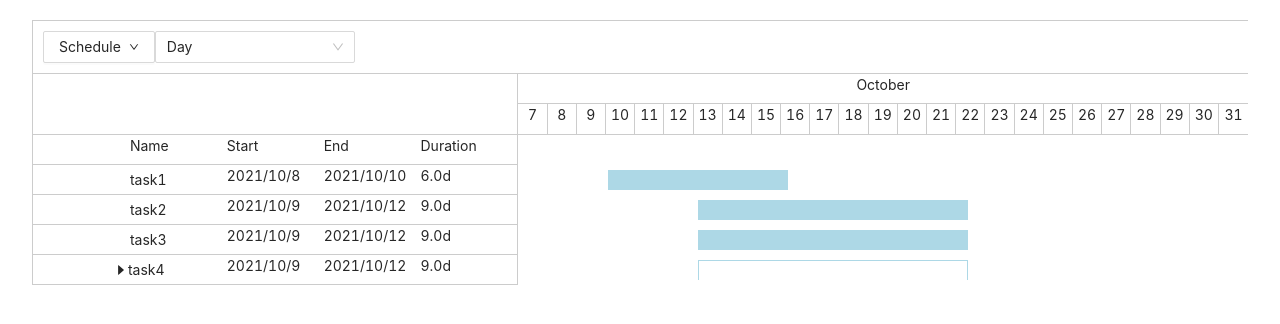
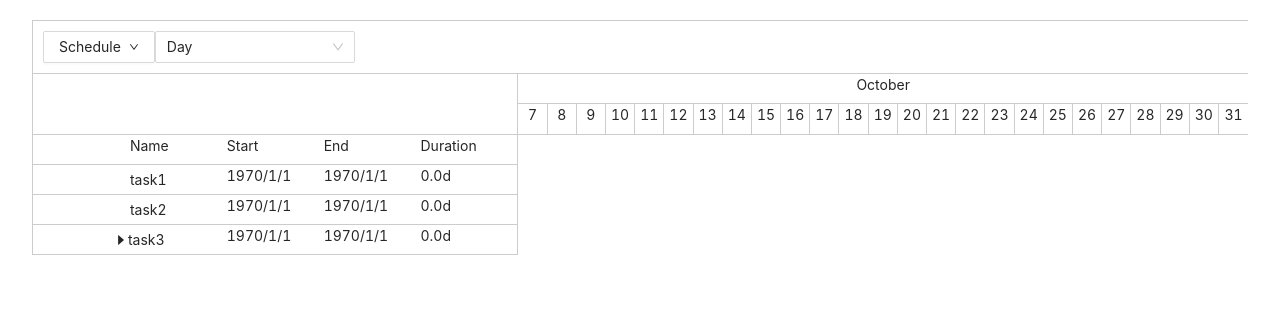
Before and after one commit to firoozej/gantt, a React (Create React App) app: page / in a window 1280 px wide. Shown: the top 324 px of the page. Built offline with nearby package versions, Linux system fonts and the light colour scheme.

Commit message:
Finalize conditions for allowing task indent

```diff
--- a/src/App.tsx
+++ b/src/App.tsx
@@ -5,101 +5,10 @@ import "antd/dist/antd.css";
 import Gantt from "./components/gantt/ganttChart";
 import TranslationProvider from "./translation/translationProvider";
 import { resources } from "translation/resources";
+import { initialGanttData } from "test";
 
 const App: React.FC = () => {
-    const data = {
-        project: {
-            start: 1633638600000,
-            end: 1633638600000 + 3 * 24 * 60 * 60 * 1000,
-            calendar: {
-                dayDuration: 8 * 60 * 60 * 1000,
-            },
-        },
-        resources: [
-            {
-                id: 1,
-                name: "cnc1",
-            },
-            {
-                id: 2,
-                name: "cnc2",
-            },
-        ],
-        tasks: [
-            {
-                id: 1,
-                order: 0,
-                name: "task1",
-                duration: 2 * 24 * 60 * 60 * 1000,
-                start: 1633725000000,
-                predecessors: {},
-                resources: [],
-                children: [],
-            },
-            {
-                id: 2,
-                name: "task2",
-                order: 1,
-                duration: 3 * 24 * 60 * 60 * 1000,
-                start: 1633811400000,
-                predecessors: {},
-                resources: [],
-                children: [],
-            },
-            {
-                id: 3,
-                order: 2,
-                name: "task3",
-                duration: 3 * 24 * 60 * 60 * 1000,
-                start: 1633811400000,
-                predecessors: {},
-                resources: [],
-                children: [],
-            },
-            {
-                id: 4,
-                order: 3,
-                name: "task4",
-                duration: 3 * 24 * 60 * 60 * 1000,
-                start: 1633811400000,
-                predecessors: {},
-                resources: [],
-                children: [
-                    {
-                        id: 5,
-                        order: 4,
-                        name: "task5",
-                        duration: 3 * 24 * 60 * 60 * 1000,
-                        start: 1633811400000,
-                        predecessors: {},
-                        resources: [],
-                        children: [],
-                    },
-                    {
-                        id: 6,
-                        order: 5,
-                        name: "task6",
-                        duration: 3 * 24 * 60 * 60 * 1000,
-                        start: 1633811400000,
-                        predecessors: {},
-                        resources: [],
-                        children: [
-                            {
-                                id: 7,
-                                order: 6,
-                                name: "task7",
-                                duration: 3 * 24 * 60 * 60 * 1000,
-                                start: 1633811400000,
-                                predecessors: {},
-                                resources: [],
-                                children: [],
-                            },
-                        ],
-                    },
-                ],
-            },
-        ],
-    };
+    const data = { ...initialGanttData };
     i18n.use(initReactI18next) // passes i18n down to react-i18next
         .init({
             resources,
--- a/src/components/gantt/ganttRow/task.tsx
+++ b/src/components/gantt/ganttRow/task.tsx
@@ -49,7 +49,7 @@ const Task: React.FC<PropTypes> = ({
                 className={classnames(
                     classes.taskRow,
                     active ? classes.active : "",
-                    task.order % 2 === 0 ? classes.even : classes.odd,
+                    task.rowNumber % 2 === 0 ? classes.even : classes.odd,
                     lastRow && classes.lastRow
                 )}
                 style={{
--- a/src/components/gantt/toolBar/findTaskByOrder.ts
+++ /dev/null
@@ -1,16 +0,0 @@
-import { TaskType } from "../types";
-
-export const findTaskByOrder = (tasks: TaskType[], order: number): TaskType => {
-    if (tasks[0].order === order) {
-        return tasks[0];
-    }
-    let task: TaskType = tasks[tasks.length - 1];
-    for (let index = 0; index < tasks.length; index++) {
-        if (tasks[index].order > order) {
-            task = tasks[index - 1];
-            break;
-        }
-    }
-    if (task.order === order) return task;
-    else return findTaskByOrder(task.children, order);
-};
--- /dev/null
+++ b/src/components/gantt/toolBar/findTaskByRowNumber.ts
@@ -0,0 +1,16 @@
+import { TaskType } from "../types";
+
+export const findTaskByRowNumber = (tasks: TaskType[], rowNumber: number): TaskType => {
+    if (tasks[0].rowNumber === rowNumber) {
+        return tasks[0];
+    }
+    let task: TaskType = tasks[tasks.length - 1];
+    for (let index = 0; index < tasks.length; index++) {
+        if (tasks[index].rowNumber > rowNumber) {
+            task = tasks[index - 1];
+            break;
+        }
+    }
+    if (task.rowNumber === rowNumber) return task;
+    else return findTaskByRowNumber(task.children, rowNumber);
+};
--- a/src/components/gantt/toolBar/indentMenu.tsx
+++ b/src/components/gantt/toolBar/indentMenu.tsx
@@ -2,7 +2,7 @@ import React, { FunctionComponent, useEffect, useState } from "react";
 import { useTranslation } from "react-i18next";
 import { Menu } from "ui-ant";
 import { TaskType } from "components/gantt/types";
-import { findTaskByOrder } from "./findTaskByOrder";
+import { findTaskByRowNumber } from "./findTaskByRowNumber";
 
 type PropTypes = {
     tasks: TaskType[];
@@ -21,18 +21,38 @@ const IndentMenu: FunctionComponent<PropTypes> = ({ selectedTasks, tasks, onTask
         }
 
         let disableIndent = false;
-        let orders = selectedTasks.map(t => t.order);
-        orders.sort((a, b) => a - b);
+        const orderedSelectedTasks = [...selectedTasks].sort(
+            (a: TaskType, b: TaskType) => a.rowNumber - b.rowNumber
+        );
+        const selectedTasksIds = selectedTasks.map(task => task.id);
 
-        for (let index = 0; index < orders.length; index++) {
-            if (orders[index + 1] && orders[index + 1] - orders[index] > 1) {
+        for (let index = 0; index < orderedSelectedTasks.length; index++) {
+            const nextSelectedTaskOrder = orderedSelectedTasks[index + 1]
+                ? orderedSelectedTasks[index + 1]
+                : null;
+            const currentSelectedTaskOrder = orderedSelectedTasks[index];
+            if (
+                nextSelectedTaskOrder &&
+                nextSelectedTaskOrder.rowNumber - currentSelectedTaskOrder.rowNumber !== 1
+            ) {
+                disableIndent = true;
+                break;
+            }
+            if (
+                currentSelectedTaskOrder.children.length > 0 &&
+                currentSelectedTaskOrder.children.some(c => !selectedTasksIds.includes(c.id))
+            ) {
                 disableIndent = true;
                 break;
             }
         }
-        if (orders[0] - 1 >= 0) {
-            const summaryTask = findTaskByOrder(tasks, orders[0] - 1);
-            const selectedTasksIds = selectedTasks.map(task => task.id);
+
+        const firstSelectedTask = orderedSelectedTasks[0];
+        if (firstSelectedTask.rowNumber - 1 <= 1) {
+            disableIndent = true;
+        } else {
+            const summaryTask = findTaskByRowNumber(tasks, firstSelectedTask.rowNumber - 1);
+
             if (summaryTask.children.some(task => selectedTasksIds.includes(task.id))) {
                 disableIndent = true;
             }
@@ -40,7 +60,9 @@ const IndentMenu: FunctionComponent<PropTypes> = ({ selectedTasks, tasks, onTask
         setDisabled(disableIndent);
     }, [selectedTasks, tasks]);
 
-    const handleIndent = () => {};
+    const handleIndent = () => {
+        onTasksChange(tasks);
+    };
 
     return (
         <Menu.Item key="1" onClick={handleIndent} disabled={disabled}>
--- a/src/components/gantt/types/TaskType.ts
+++ b/src/components/gantt/types/TaskType.ts
@@ -2,7 +2,7 @@ import { LinkType } from "./LinkType";
 
 type TaskType = {
     id: number;
-    order: number;
+    rowNumber: number;
     name: string;
     duration: number;
     start: number;
--- /dev/null
+++ b/src/test/initialGanttData.js
@@ -0,0 +1,84 @@
+const initialGanttData = {
+    project: {
+        start: 1633638600000,
+        end: 1633638600000 + 3 * 24 * 60 * 60 * 1000,
+        calendar: {
+            dayDuration: 8 * 60 * 60 * 1000,
+        },
+    },
+    resources: [
+        {
+            id: 1,
+            name: "cnc1",
+        },
+        {
+            id: 2,
+            name: "cnc2",
+        },
+    ],
+    tasks: [
+        {
+            id: 1,
+            rowNumber: 1,
+            name: "task1",
+            duration: 1,
+            start: 1,
+            predecessors: {},
+            resources: [],
+            children: [],
+        },
+        {
+            id: 2,
+            rowNumber: 2,
+            name: "task2",
+            duration: 1,
+            start: 1,
+            predecessors: {},
+            resources: [],
+            children: [],
+        },
+        {
+            id: 3,
+            rowNumber: 3,
+            name: "task3",
+            duration: 1,
+            start: 1,
+            predecessors: {},
+            resources: [],
+            children: [
+                {
+                    id: 4,
+                    rowNumber: 4,
+                    name: "task4",
+                    duration: 1,
+                    start: 1,
+                    predecessors: {},
+                    resources: [],
+                    children: [],
+                },
+                {
+                    id: 5,
+                    rowNumber: 5,
+                    name: "task5",
+                    duration: 1,
+                    start: 1,
+                    predecessors: {},
+                    resources: [],
+                    children: [
+                        {
+                            id: 6,
+                            rowNumber: 6,
+                            name: "task6",
+                            duration: 1,
+                            start: 1,
+                            predecessors: {},
+                            resources: [],
+                            children: [],
+                        },
+                    ],
+                },
+            ],
+        },
+    ],
+};
+export { initialGanttData };
```
Also changed, not shown: src/test/index.js (+1 -0 lines), 2 other files (tests, documents, lock files or other folders).
